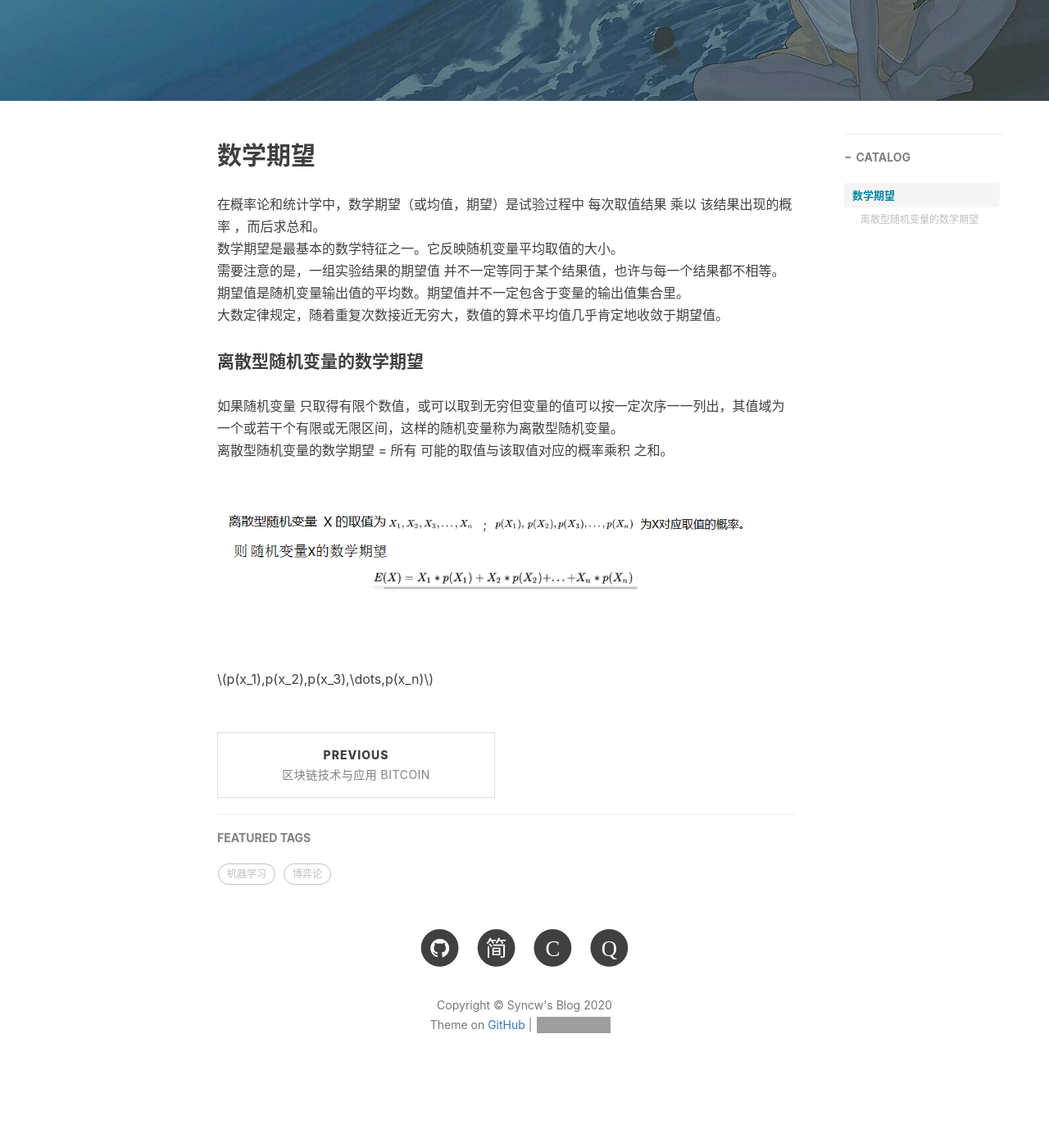
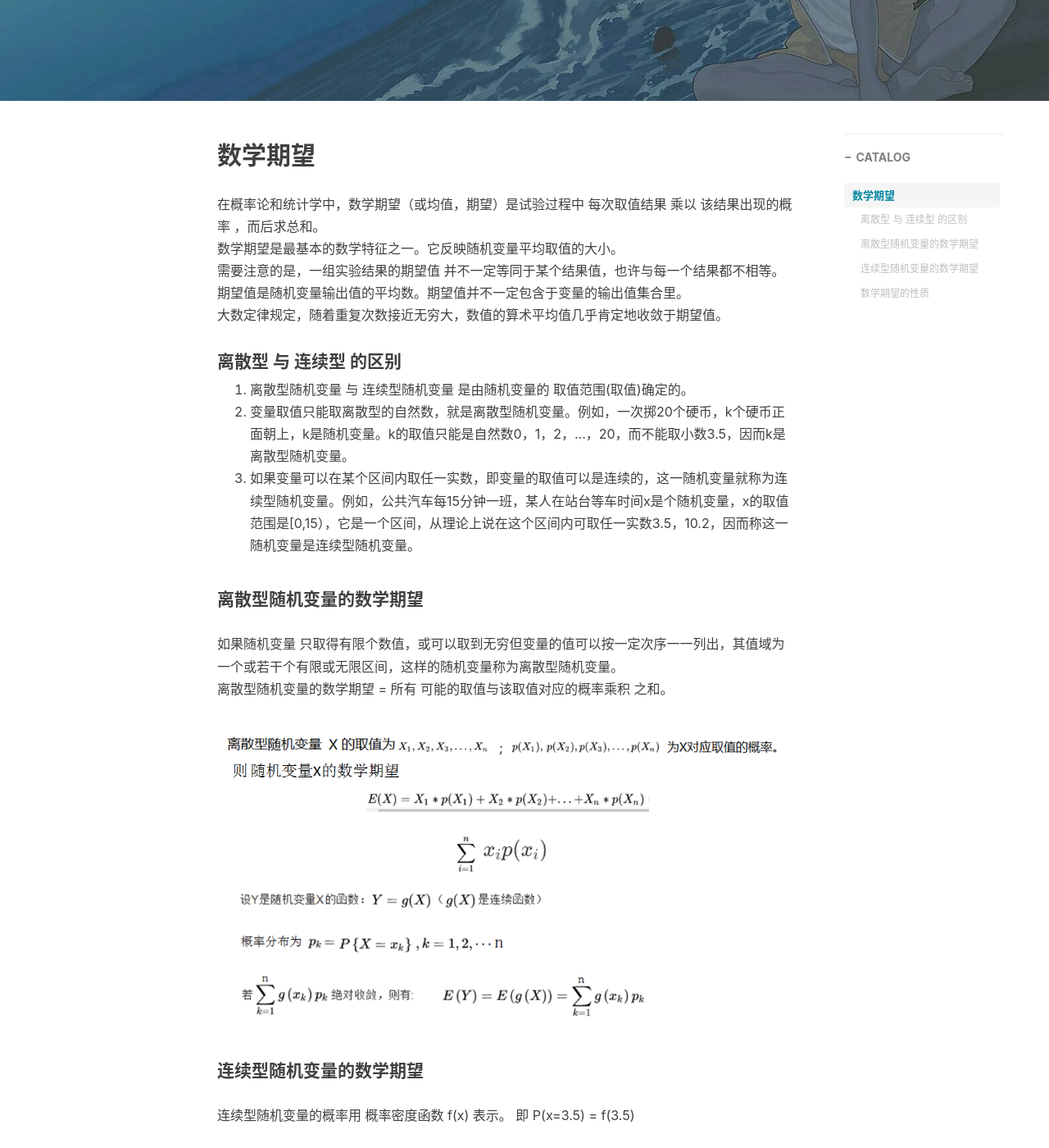
Before and after one commit to syncw123/syncw123.github.io, a Jekyll site: the page built from _posts/2020-07-20-数学期望.md, in a window 1280 px wide and 1400 px high, scrolled down 334 px. Shown: the whole window at 82% size. Built offline with Jekyll 4.4.1, drawn with Linux system fonts in a browser that asks for light colours; nearby versions of some CDN libraries; comment, search, counter and statistics services are not loaded; before the commit the page ends 1660 px from its top, so only the background shows below that; grey boxes are pictures that could not be loaded.

Commit message:
update post

```diff
--- a/_posts/2020-07-20-数学期望.md
+++ b/_posts/2020-07-20-数学期望.md
@@ -20,13 +20,28 @@ tags:
 <br>
 大数定律规定，随着重复次数接近无穷大，数值的算术平均值几乎肯定地收敛于期望值。
 
+#### 离散型 与 连续型 的区别
+
+1. 离散型随机变量 与 连续型随机变量 是由随机变量的 取值范围(取值)确定的。
+2. 变量取值只能取离散型的自然数，就是离散型随机变量。例如，一次掷20个硬币，k个硬币正面朝上，k是随机变量。k的取值只能是自然数0，1，2，…，20，而不能取小数3.5，因而k是离散型随机变量。
+3. 如果变量可以在某个区间内取任一实数，即变量的取值可以是连续的，这一随机变量就称为连续型随机变量。例如，公共汽车每15分钟一班，某人在站台等车时间x是个随机变量，x的取值范围是[0,15），它是一个区间，从理论上说在这个区间内可取任一实数3.5，10.2，因而称这一随机变量是连续型随机变量。
+
 #### 离散型随机变量的数学期望
 
 如果随机变量 只取得有限个数值，或可以取到无穷但变量的值可以按一定次序一一列出，其值域为一个或若干个有限或无限区间，这样的随机变量称为离散型随机变量。
 <br>
 离散型随机变量的数学期望  = 所有  可能的取值与该取值对应的概率乘积  之和。
-<br>
-![离散型随机变量的数学期望](https://www.syncw.work/img/post_img/math/expectation01.png)
 
-<br>
-$$p(x_1),p(x_2),p(x_3),\dots,p(x_n)$$
+![离散型随机变量的数学期望](https://www.syncw.work/img/post_img/math/expectation/expectation01.png)
+
+
+#### 连续型随机变量的数学期望
+
+连续型随机变量的概率用 概率密度函数 f(x) 表示。 即 P(x=3.5) = f(3.5) <br>
+
+![连续型随机变量的数学期望](https://www.syncw.work/img/post_img/math/expectation/expectation02.png)
+
+
+#### 数学期望的性质
+
+![数学期望的性质](https://www.syncw.work/img/post_img/math/expectation/expectation03.png)
```
Also changed, not shown: img/post_img/math/expectation/expectation01.png (added), img/post_img/math/expectation/expectation02.png (added), img/post_img/math/expectation/expectation03.png (added), img/post_img/math/expectation01.png (deleted).
